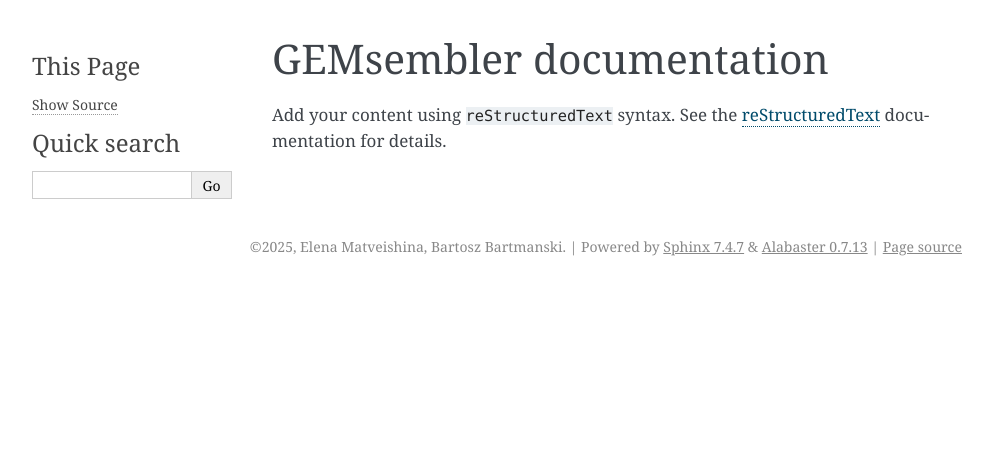
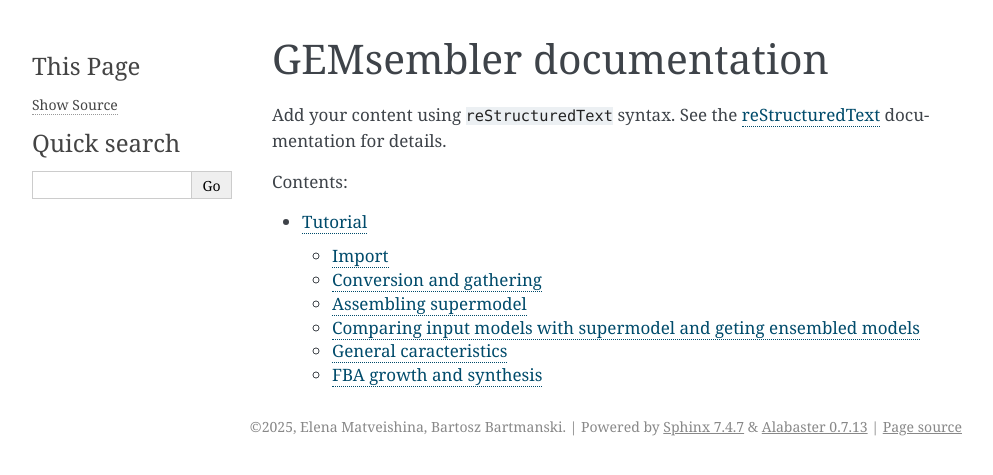
Before and after one commit to zimmmermann-kogadeeva-group/GEMsembler, a Sphinx documentation site: the page built from docs/index.rst, in a window 1280 px wide. Shown: the top 475 px of the page, without its empty margins (148-1141 px from the left). Built offline with Sphinx 7.4.7, drawn with Linux system fonts in a browser that asks for light colours.

Commit message:
Updated docs

```diff
--- a/docs/conf.py
+++ b/docs/conf.py
@@ -14,7 +14,7 @@
 # -- General configuration ---------------------------------------------------
 # https://www.sphinx-doc.org/en/master/usage/configuration.html#general-configuration
 
-extensions = []
+extensions = ["nbsphinx"]
 
 templates_path = ['_templates']
 exclude_patterns = ['_build', 'Thumbs.db', '.DS_Store']
--- a/docs/index.rst
+++ b/docs/index.rst
@@ -14,3 +14,5 @@
 .. toctree::
    :maxdepth: 2
    :caption: Contents:
+
+   tutorial
--- a/pyproject.toml
+++ b/pyproject.toml
@@ -83,6 +83,7 @@
 [dependency-groups]
 dev = [
     "gemsembler",
+    "nbsphinx>=0.9.7",
     "sphinx>=7.4.7",
 ]
 testing = [
```
Also changed, not shown: docs/tutorial.ipynb, 3 other files.
